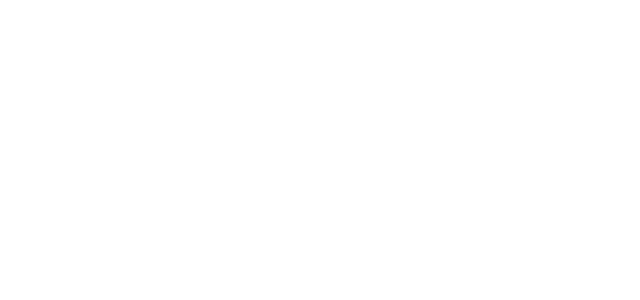
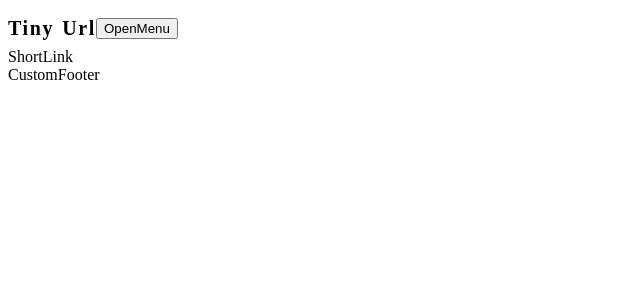
Before and after one commit to Nam465/Nodemy-Project-01, a React (Create React App) app: page / in a window 1280 px wide. Shown: the top 300 px of the page, without its empty margins (0-640 px from the left). Built offline with nearby package versions, Linux system fonts and the light colour scheme.

Commit message:
build layout of homepage

```diff
--- /dev/null
+++ b/src/components/footer.js
@@ -0,0 +1,9 @@
+import React from 'react'
+
+function CustomFooter() {
+    return <div>
+        CustomFooter
+    </div>
+}
+
+export default CustomFooter
--- /dev/null
+++ b/src/components/header.js
@@ -0,0 +1,20 @@
+import React from "react";
+import "../styles/header.css";
+import MenuRight from "./menu-right";
+
+function CustomHeader() {
+    const [openMenu, setOpenMenu] = React.useState(false)
+
+  const handleClose = () => {setOpenMenu(false)};
+  const handleOpen = () => {setOpenMenu(true)}
+
+  return (
+    <div className="main-header">
+      <div className="branch-name">Tiny Url</div>
+        <button onClick={handleOpen}>OpenMenu</button>
+      <MenuRight openMenu={openMenu} handleClose={handleClose} />
+    </div>
+  );
+}
+
+export default CustomHeader;
--- /dev/null
+++ b/src/components/menu-right.js
@@ -0,0 +1,18 @@
+import React from "react";
+import Drawer from "@material-ui/core/Drawer";
+import Button from "@material-ui/core/Button";
+
+function MenuRight(props) {
+
+  return (
+    <Drawer
+      anchor={"right"}
+      open={props.openMenu}
+      onClose={() => props.handleClose()}
+    >
+      <div>My Content</div>
+    </Drawer>
+  );
+}
+
+export default MenuRight
--- /dev/null
+++ b/src/components/short-link.js
@@ -0,0 +1,9 @@
+import React from 'react'
+
+function ShortLink() {
+    return <div>
+        ShortLink
+    </div>
+}
+
+export default ShortLink
--- a/src/pages/homepage.js
+++ b/src/pages/homepage.js
@@ -1,7 +1,18 @@
 import React from 'react'
+import CustomHeader from '../components/header'
+import CustomFooter from '../components/footer'
+import ShortLink from '../components/short-link'
 
 function Homepage() {
-    return <div>Homepage</div>
+    return <div>
+        <CustomHeader />
+
+        <div className="homepage-main">
+            <ShortLink />
+        </div>
+
+        <CustomFooter />
+    </div>
 }
 
 export default Homepage
--- a/src/router.js
+++ b/src/router.js
@@ -4,7 +4,7 @@
 const routers = [
     {
         key: "homepage",
-        path: '/homepage',
+        path: '/',
         component: Homepage,
         auth: true,
         exact: true,
--- /dev/null
+++ b/src/styles/header.css
@@ -0,0 +1,12 @@
+.main-header {
+    display: flex;
+    height: 40px;
+    align-items: center;
+}
+
+.branch-name {
+    font-size: 20px;
+    word-spacing: .1rem;
+    letter-spacing: .1rem;
+    font-weight: 600;
+}
```
